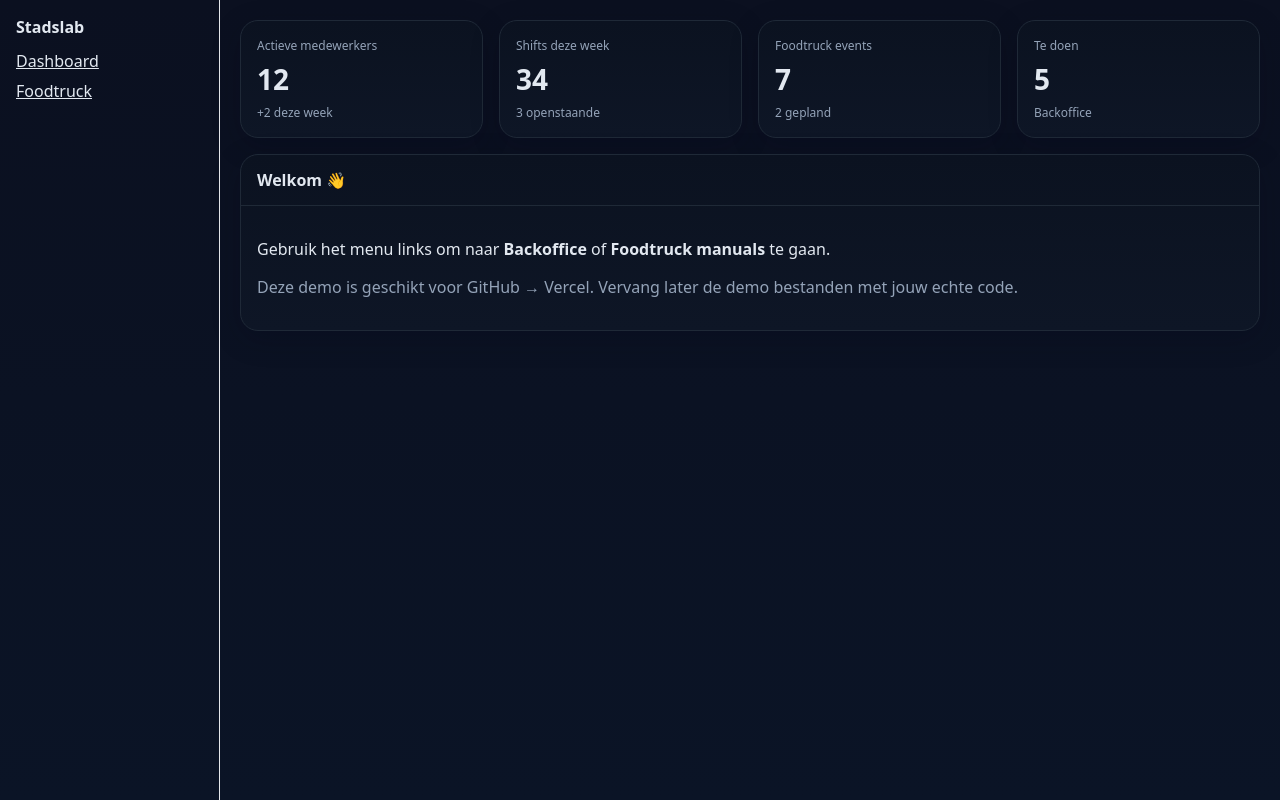
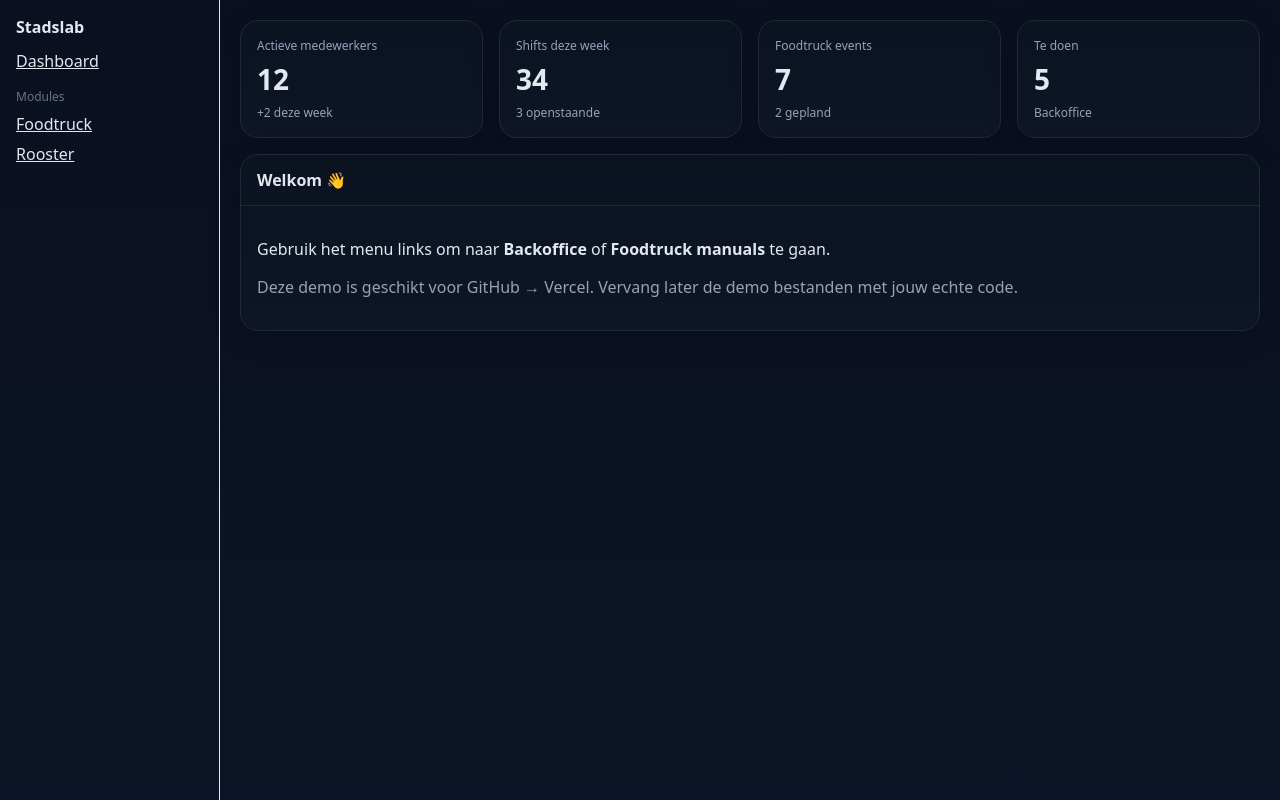
Before and after one commit to Bonswa2025/ASD, a React (Vite) app: page / in a window 1280 px wide. Built offline with nearby package versions, Linux system fonts and the light colour scheme.

Commit message:
Update main.jsx

```diff
--- a/src/main.jsx
+++ b/src/main.jsx
@@ -1,10 +1,14 @@
+// src/main.jsx
 import React from 'react'
 import { createRoot } from 'react-dom/client'
 import { createBrowserRouter, RouterProvider, NavLink, Outlet } from 'react-router-dom'
-import Foodtruck from '@/modules/foodtruck'     // <— jouw component
+
+// Pagina's
 import Dashboard from '@/modules/dashboard'
-import Rooster from '@/modules/rooster';// of een simpele placeholder
+import Foodtruck from '@/modules/foodtruck'
+import Rooster from '@/modules/rooster'
 
+// Simpele layout met sidebar + menu
 function Layout(){
   return (
     <div style={{display:'grid', gridTemplateColumns:'220px 1fr', minHeight:'100vh', fontFamily:'system-ui'}}>
@@ -12,7 +16,10 @@ function Layout(){
         <div style={{fontWeight:700, marginBottom:12}}>Stadslab</div>
         <nav style={{display:'grid', gap:8}}>
           <NavLink to="/" end>Dashboard</NavLink>
+          <div style={{fontSize:12, color:'#64748b', margin:'8px 0 0'}}>Modules</div>
           <NavLink to="/foodtruck">Foodtruck</NavLink>
+          {/* ✅ Rooster zichtbaar in menu */}
+          <NavLink to="/rooster">Rooster</NavLink>
         </nav>
       </aside>
       <main style={{padding:20}}>
@@ -22,13 +29,18 @@ function Layout(){
   )
 }
 
+// Router met extra route voor /rooster
 const router = createBrowserRouter([
-  { path: '/', element: <Layout />, children: [
+  {
+    path: '/',
+    element: <Layout />,
+    children: [
       { index: true, element: <Dashboard /> },
       { path: 'foodtruck', element: <Foodtruck /> },
+      { path: 'rooster', element: <Rooster /> },   // ✅ deze opent jouw roosterpagina
       { path: '*', element: <Dashboard /> },
-    { path: 'rooster', element: <Rooster /> },
-  ] }
+    ],
+  },
 ])
 
 createRoot(document.getElementById('root')).render(<RouterProvider router={router} />)
```
